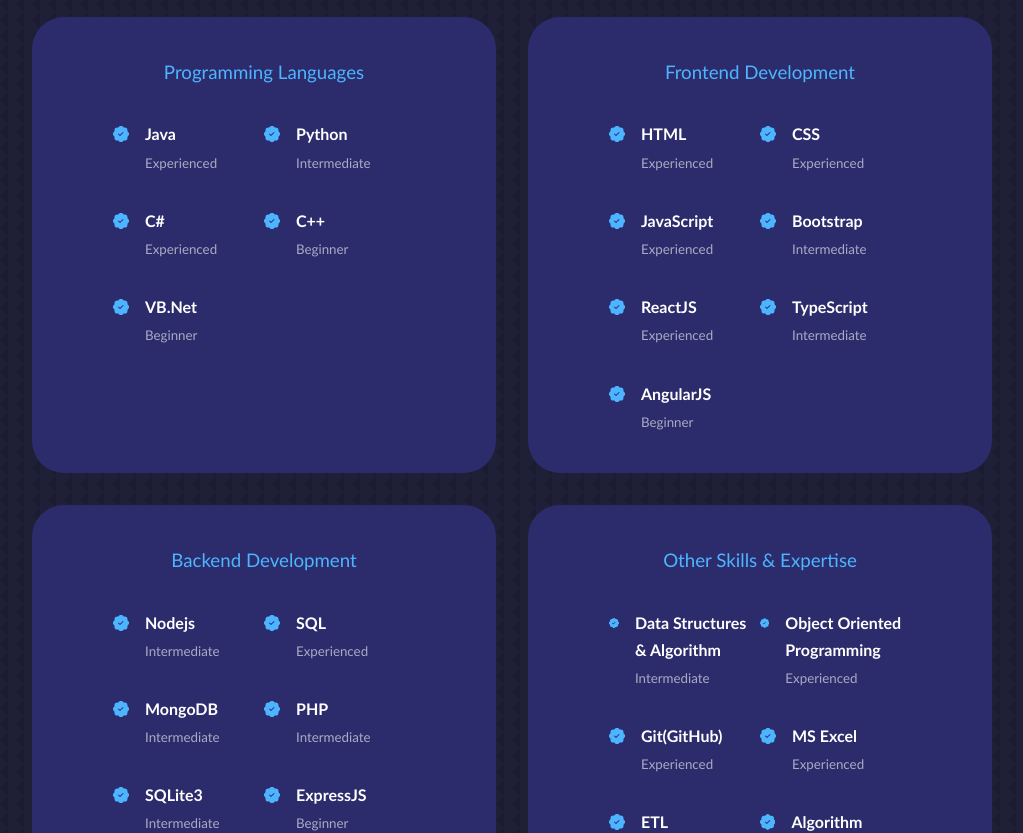
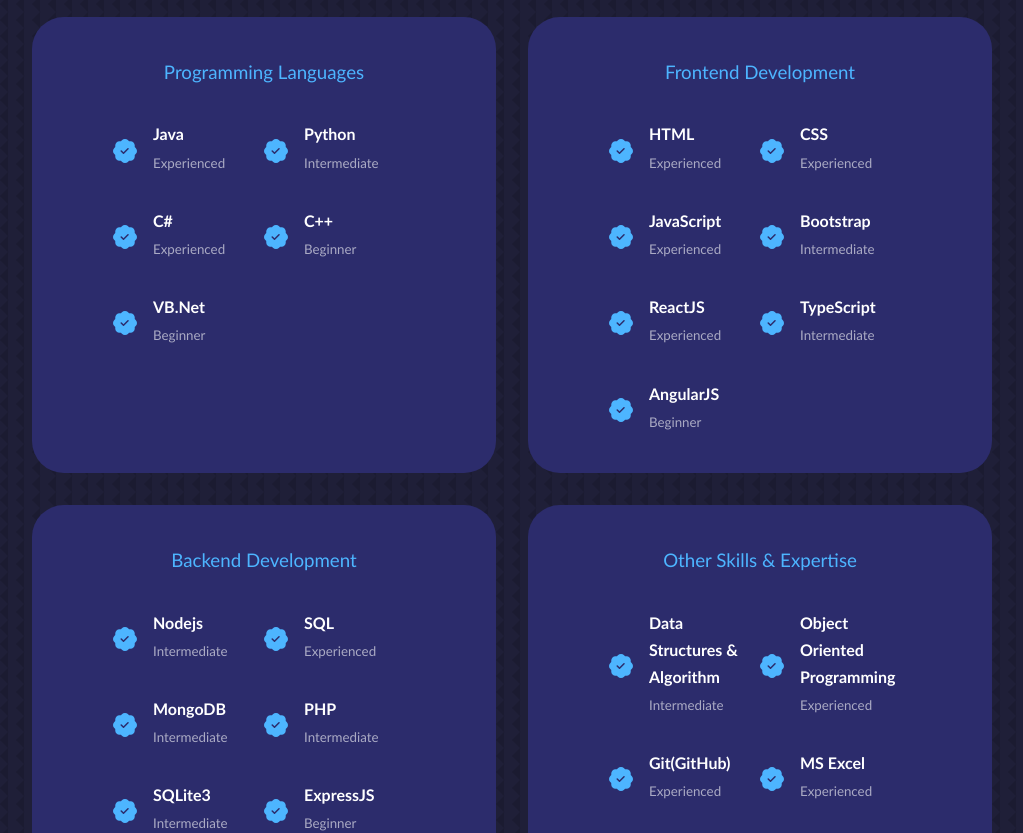
Before and after one commit to Pradyumnseth743/My-Portfolio, a React (Create React App) app: page / in a window 1280 px wide. Shown: the part 1780-2613 px from the top of the page, without its empty margins (128-1151 px from the left). Built offline with nearby package versions, Linux system fonts and the light colour scheme.

Commit message:
Icon  Changes

```diff
--- a/src/components/experience/experience.css
+++ b/src/components/experience/experience.css
@@ -39,12 +39,15 @@
 
 .experience__details{
     display: flex;
+    align-items: center;
     gap:1rem;
 }
 
 .experience__details-icons{
     margin-top: 6px;
     color: var(--color-primary);
+    font-size: 1.5rem;           /* Fixed icon size */
+    flex-shrink: 0;              /* Prevent icon from shrinking */
 }
 
 /* /=================Media queries (medium devices) ====================/ */
```
